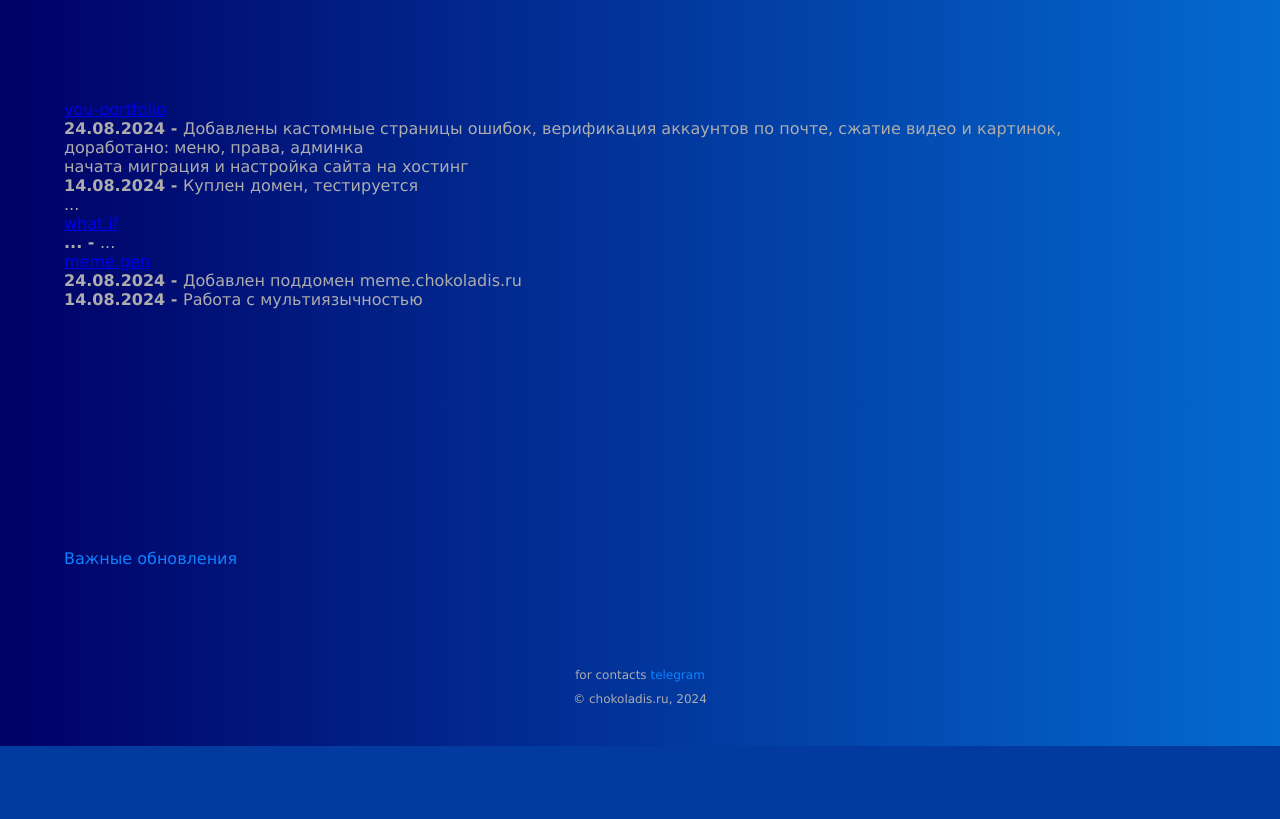
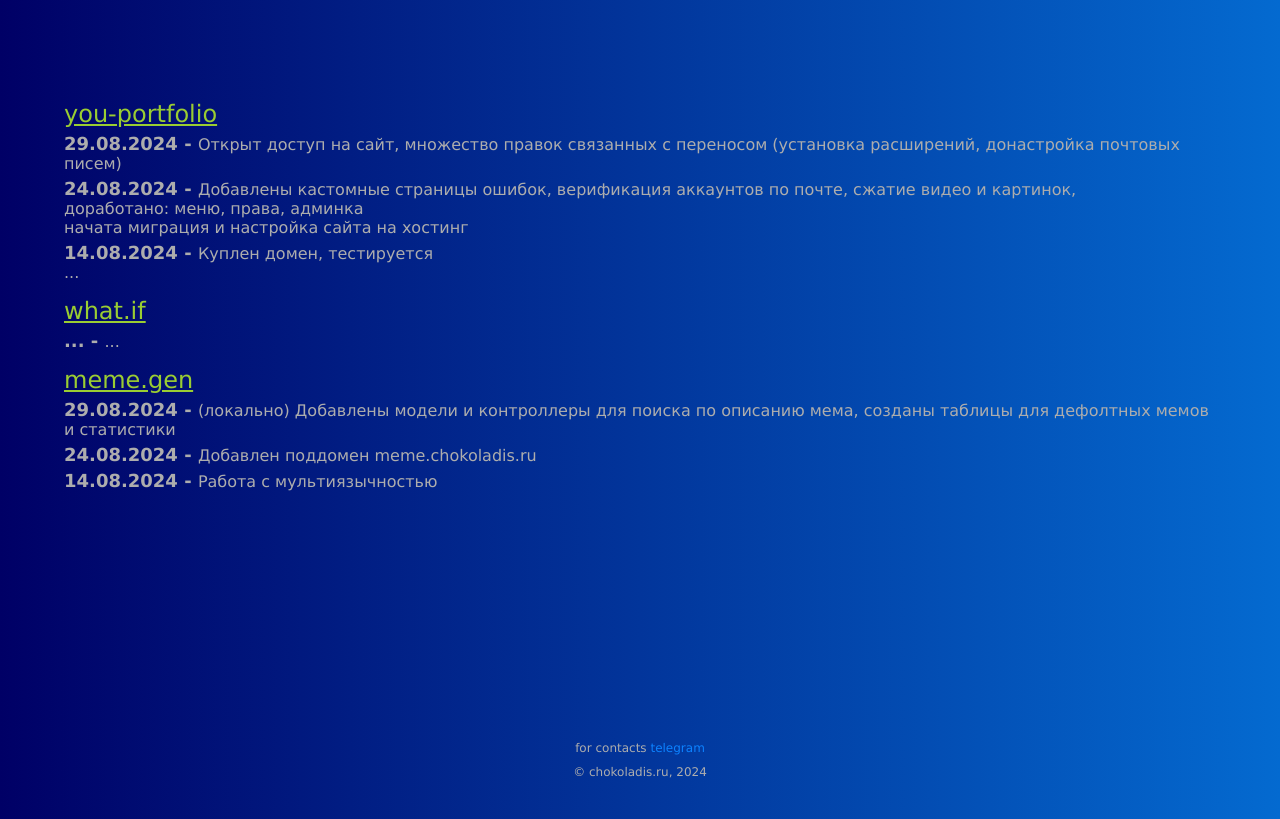
Before and after one commit to chokoladis/representing-site, a PHP site: page /updates in a window 1280 px wide. Shown: the part 106-925 px from the top of the page. Before the commit the page ends 852 px from the top, so only its background shows below. Run offline with PHP 8.4, Linux system fonts and the light colour scheme; some libraries are stand-ins or nearby versions.

Commit message:
fix header, page-update

```diff
--- a/htdocs/assets/css/style.css
+++ b/htdocs/assets/css/style.css
@@ -28,6 +28,7 @@ main{
 ul{
     display: flex;
     flex-direction: column;
+    overflow: hidden;
 }
 ul li {
     width: 100%;
@@ -110,3 +111,26 @@ footer a:hover{
 footer .menu{
     margin-bottom: 100px;
 }
+
+.page-updates .block{
+    margin-bottom: 15px;
+}
+.page-updates .block:last-of-type{
+    margin: 0;
+}
+.page-updates .block a{
+    font-size: 24px;
+    color:yellowgreen;
+}
+.page-updates .block a:visited{
+    color:brown;
+}
+.page-updates .block a:hover{
+    color: chocolate;
+}
+.page-updates .block b{
+    font-size: 18px;
+}
+.page-updates .block p{
+    margin-top: 5px;
+}
--- a/htdocs/updates/index.php
+++ b/htdocs/updates/index.php
@@ -6,7 +6,7 @@
     <link rel="shortcut icon" href="/favicon.ico" type="image/x-icon">
     <link rel="icon" href="/favicon.ico">
 
-    <title>chokoladis stuff - updates</title>
+    <title>chokoladis stuff - обновления</title>
     <meta name="keywords" content="chokoladis, важные обновления в проектах">
     <meta name="description" content="важные обновления в проектах сделанных chokoladis">
     <link rel="stylesheet" href="/assets/css/style.css">
@@ -18,10 +18,14 @@
             <h2>Important updates in projects</h2>
         </div>
     </header>
-    <main>
+    <main class="page-updates">
         <div class="container">
             <div class="block">
-                <a href="https://you-portfolio.online/">you-portfolio</a>
+                <a href="http://you-portfolio.online/">you-portfolio</a>
+                <p>
+                    <b>29.08.2024 - </b>
+                    Открыт доступ на сайт, множество правок связанных с переносом (установка расширений, донастройка почтовых писем)
+                </p>
                 <p>
                     <b>24.08.2024 - </b>
                     Добавлены кастомные страницы ошибок, верификация аккаунтов по почте, сжатие видео и картинок,
@@ -44,6 +48,10 @@
             <div class="block">
                 <a href="/gen.meme/">meme.gen</a>
                 <p>
+                    <b>29.08.2024 - </b>
+                    (локально) Добавлены модели и контроллеры для поиска по описанию мема, созданы таблицы для дефолтных мемов и статистики
+                </p>
+                <p>
                     <b>24.08.2024 - </b>
                     Добавлен поддомен meme.chokoladis.ru
                 </p>
@@ -58,9 +66,6 @@
 
     <footer>
         <div class="container">
-            <div class="menu">
-                <a href="#">Важные обновления</a>
-            </div>
 
             <p>for contacts <a href="https://t.me/chokoladis">telegram</a></p>
             <div class="copyright">© chokoladis.ru, 2024</div>
```
Also changed, not shown: htdocs/index.php (+6 -3 lines), 2 other files.
